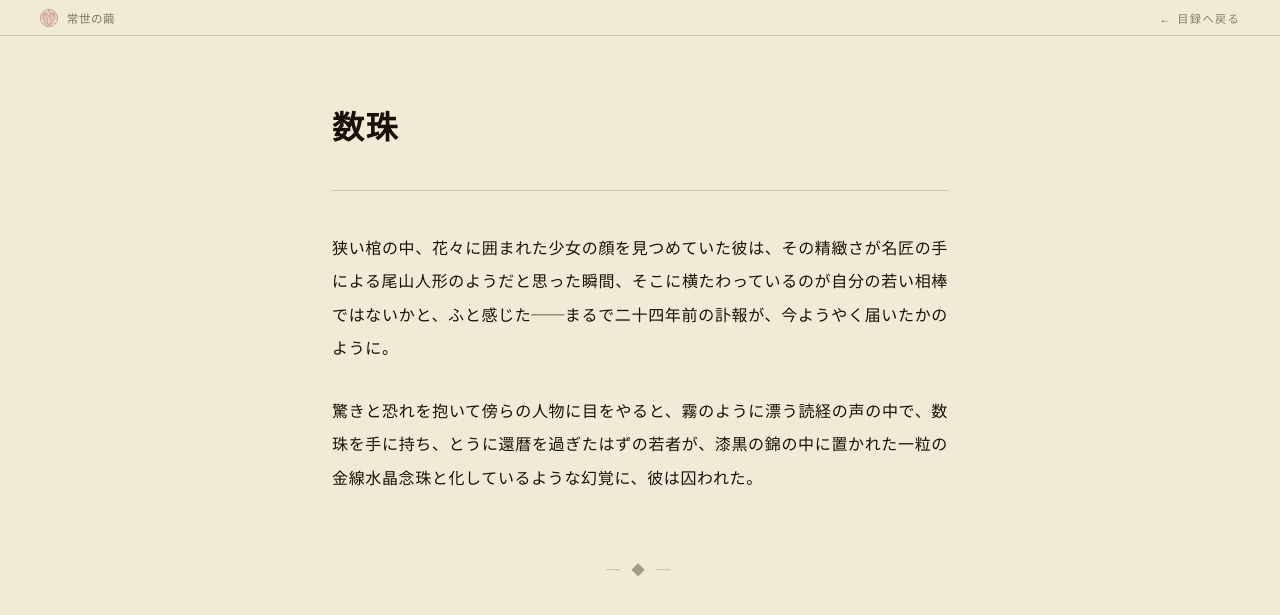
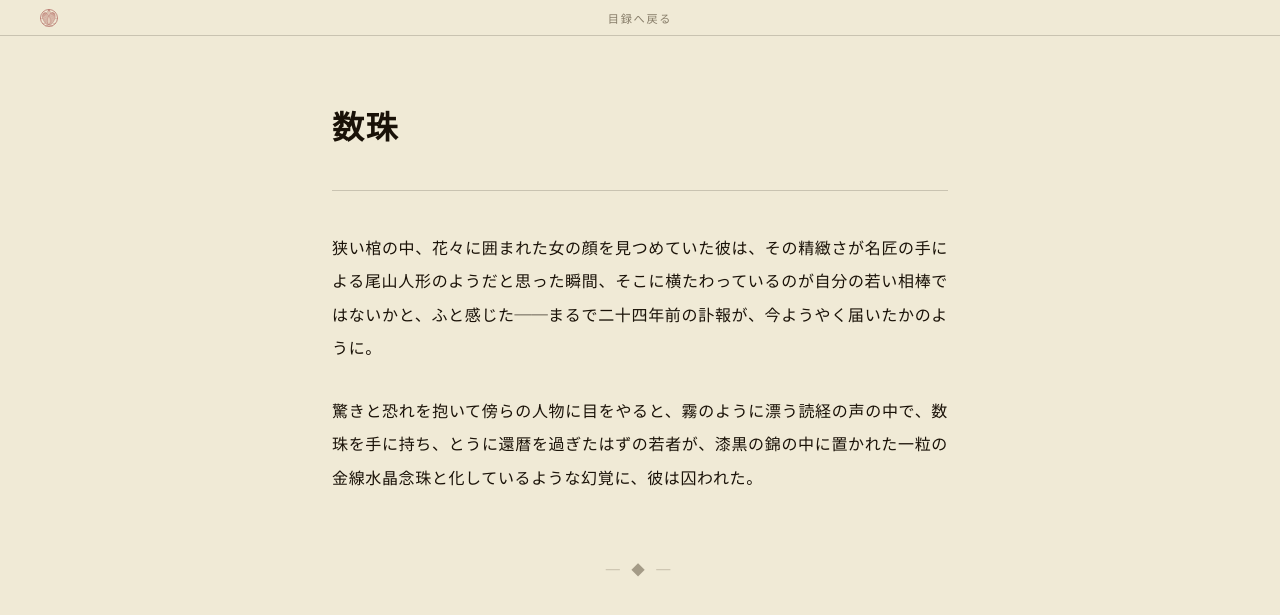
Before and after one commit to AriaYura/eternalnessstudy, a Jekyll site: the page built from posts/kinsensuisho.md, in a window 1280 px wide. Shown: the top 615 px of the page. Built offline with Jekyll 4.4.1, drawn with Linux system fonts in a browser that asks for light colours; some web fonts are replaced.

Commit message:
update post template

```diff
--- a/_layouts/post.html
+++ b/_layouts/post.html
@@ -32,48 +32,31 @@
       border-bottom: 1px solid var(--rule);
       padding: 0 2.5rem;
       height: 36px;
-      display: flex;
+      display: grid;
+      grid-template-columns: 36px 1fr 36px;
       align-items: center;
-      justify-content: space-between;
     }
-
-    .running-head__site {
-      font-family: 'Zen Old Mincho', serif;
-      font-size: 0.72rem;
-      letter-spacing: 0.05em;
-      color: var(--ink-light);
-      text-decoration: none;
-      display: flex;
-      align-items: center;
-      gap: 0.55rem;
-      opacity: 0.75;
-      transition: opacity 0.2s;
-    }
-    .running-head__site:hover { opacity: 1; }
 
     .running-head__kamon {
       width: 18px;
       height: 18px;
-      opacity: 0.7;
+      opacity: 0.65;
+      transition: opacity 0.2s;
+      display: block;
     }
+    .running-head__kamon:hover { opacity: 1; }
 
     .running-head__back {
       font-family: 'Shippori Mincho', serif;
       font-size: 0.7rem;
-      letter-spacing: 0.12em;
+      letter-spacing: 0.15em;
       color: var(--ink-light);
       text-decoration: none;
       opacity: 0.7;
       transition: opacity 0.2s;
-      display: flex;
-      align-items: center;
-      gap: 0.3rem;
+      text-align: center;
     }
     .running-head__back:hover { opacity: 1; }
-    .running-head__back::before {
-      content: '←';
-      font-size: 0.75rem;
-    }
 
     /* ── Article ── */
     .article {
@@ -118,11 +101,11 @@
 <body>
 
   <header class="running-head">
-    <a class="running-head__site" href="{{ site.baseurl }}/">
+    <a href="{{ site.baseurl }}/">
       <img class="running-head__kamon" src="{{ site.baseurl }}/kamon.svg" alt="常世の繭">
-      常世の繭
     </a>
     <a class="running-head__back" href="{{ site.baseurl }}/">目録へ戻る</a>
+    <span></span>
   </header>
 
   <article class="article">
--- a/posts/kinsensuisho.md
+++ b/posts/kinsensuisho.md
@@ -4,6 +4,6 @@ title: 数珠
 permalink: /posts/kinsensuisho/
 ---
 
-狭い棺の中、花々に囲まれた少女の顔を見つめていた彼は、その精緻さが名匠の手による尾山人形のようだと思った瞬間、そこに横たわっているのが自分の若い相棒ではないかと、ふと感じた——まるで二十四年前の訃報が、今ようやく届いたかのように。
+狭い棺の中、花々に囲まれた女の顔を見つめていた彼は、その精緻さが名匠の手による尾山人形のようだと思った瞬間、そこに横たわっているのが自分の若い相棒ではないかと、ふと感じた——まるで二十四年前の訃報が、今ようやく届いたかのように。
 
 驚きと恐れを抱いて傍らの人物に目をやると、霧のように漂う読経の声の中で、数珠を手に持ち、とうに還暦を過ぎたはずの若者が、漆黒の錦の中に置かれた一粒の金線水晶念珠と化しているような幻覚に、彼は囚われた。
```
Also changed, not shown: 1 other file.
